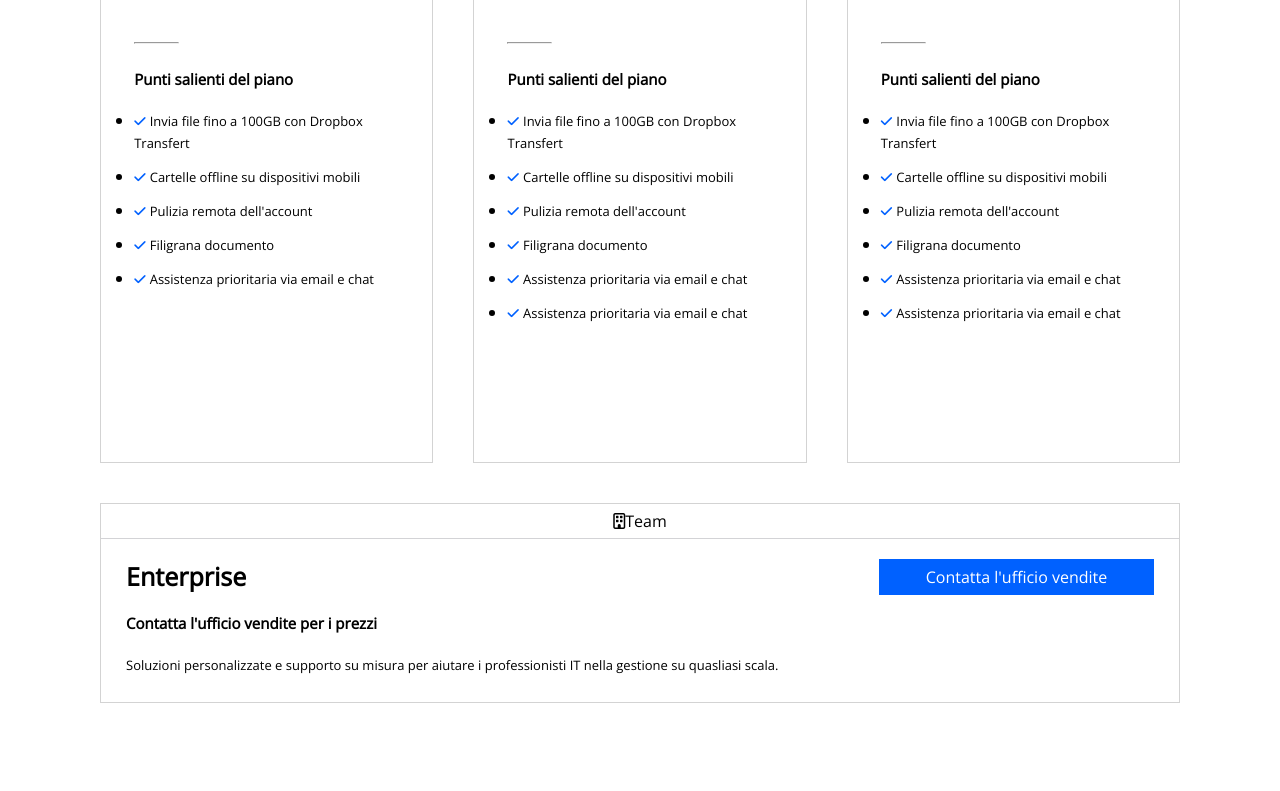
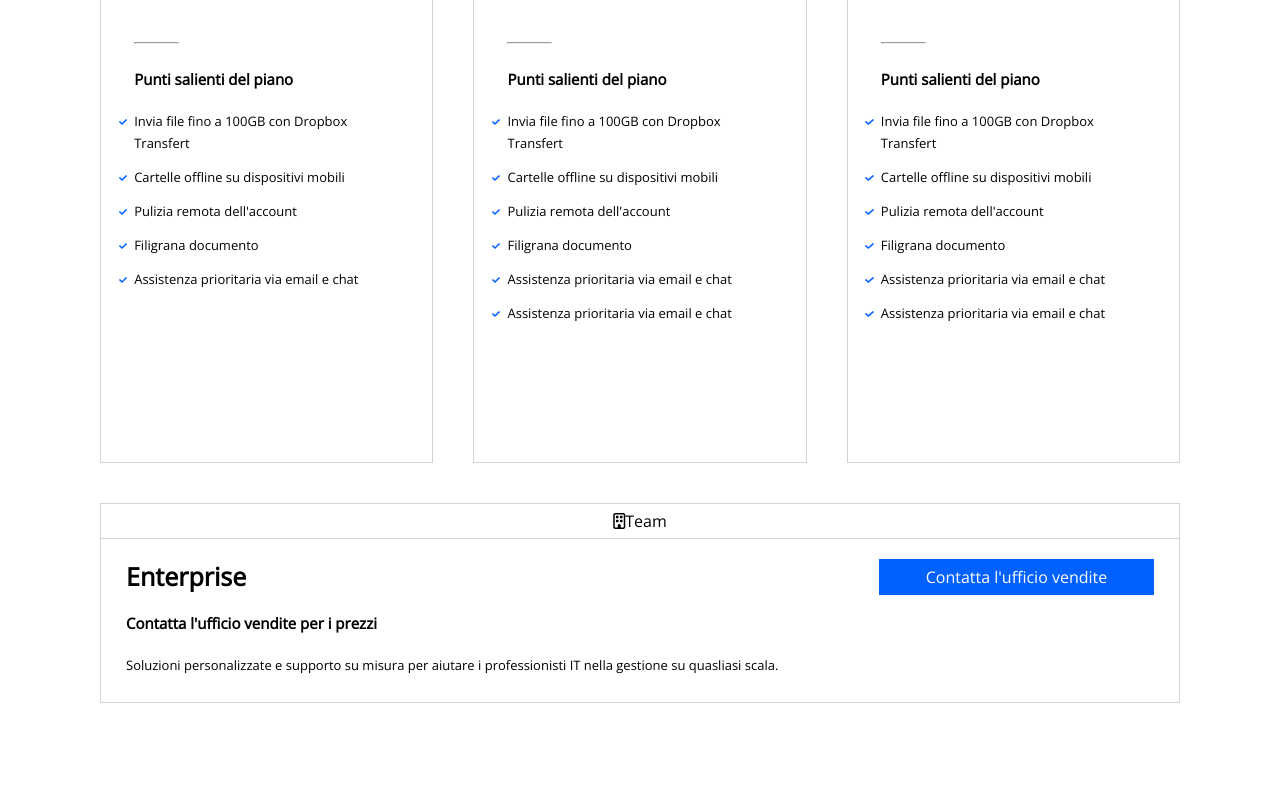
Before and after one commit to marcotrunc/htmlcss-dropbox, a plain HTML site: page index.html in a window 1280 px wide. Shown: the part 1489-2280 px from the top of the page. Drawn offline with nearby package versions, Linux system fonts and the light colour scheme.

Commit message:
edit banner section

```diff
--- a/css/style.css
+++ b/css/style.css
@@ -129,8 +129,9 @@
 }
 
 .col-30 ul{
-    list-style
+    list-style-image:url('../img/check-solid.svg');
     list-style-position: outside;
+
 }
 
 .col-30 li{
@@ -144,9 +145,7 @@
 .column-btn .or{
     display: inline-block;
 }
-.important-point li i{
-    color:#0061ff;
-}
+
 /* Enterpise */
 .enterprise{
     height: 200px;
@@ -216,10 +215,15 @@
     top: 50%;
     left: 50%;
     transform: translate(-50%,-50%);
+    object-fit: contain;
 }
 .banner-column-center img{
     width: 150px;
     height: 75px;
+}
+.banner-square{
+    border: none;
+    transition: border 1s;
 }
 .banner-square:active{
     border: 10px solid whitesmoke;
--- a/index.html
+++ b/index.html
@@ -114,23 +114,18 @@
                                     <h5 class="f-15 mb-20">Punti salienti del piano</h5>
                                     <ul>
                                         <li>
-                                            <i class="fas fa-check"></i>
                                             <span>Invia file fino a 100GB con Dropbox Transfert</span>
                                         </li>
                                         <li>
-                                            <i class="fas fa-check"></i>
                                             <span>Cartelle offline su dispositivi mobili</span>
                                         </li>
                                         <li>
-                                            <i class="fas fa-check"></i>
                                             <span>Pulizia remota dell'account</span>
                                         </li>
                                         <li>
-                                            <i class="fas fa-check"></i>
                                             <span>Filigrana documento</span>
                                         </li>
                                         <li>
-                                            <i class="fas fa-check"></i>
                                             <span>Assistenza prioritaria via email e chat</span>
                                         </li>
                                     </ul>
@@ -179,27 +174,21 @@
                                     <h5 class="f-15 mb-20">Punti salienti del piano</h5>
                                     <ul>
                                         <li>
-                                            <i class="fas fa-check"></i>
                                             <span>Invia file fino a 100GB con Dropbox Transfert</span>
                                         </li>
                                         <li>
-                                            <i class="fas fa-check"></i>
                                             <span>Cartelle offline su dispositivi mobili</span>
                                         </li>
                                         <li>
-                                            <i class="fas fa-check"></i>
                                             <span>Pulizia remota dell'account</span>
                                         </li>
                                         <li>
-                                            <i class="fas fa-check"></i>
                                             <span>Filigrana documento</span>
                                         </li>
                                         <li>
-                                            <i class="fas fa-check"></i>
                                             <span>Assistenza prioritaria via email e chat</span>
                                         </li>
                                         <li>
-                                            <i class="fas fa-check"></i>
                                             <span>Assistenza prioritaria via email e chat</span>
                                         </li>
                                     </ul>
@@ -248,27 +237,21 @@
                                     <h5 class="f-15 mb-20">Punti salienti del piano</h5>
                                     <ul>
                                         <li>
-                                            <i class="fas fa-check"></i>
                                             <span>Invia file fino a 100GB con Dropbox Transfert</span>
                                         </li>
                                         <li>
-                                            <i class="fas fa-check"></i>
                                             <span>Cartelle offline su dispositivi mobili</span>
                                         </li>
                                         <li>
-                                            <i class="fas fa-check"></i>
                                             <span>Pulizia remota dell'account</span>
                                         </li>
                                         <li>
-                                            <i class="fas fa-check"></i>
                                             <span>Filigrana documento</span>
                                         </li>
                                         <li>
-                                            <i class="fas fa-check"></i>
                                             <span>Assistenza prioritaria via email e chat</span>
                                         </li>
                                          <li>
-                                            <i class="fas fa-check"></i>
                                             <span>Assistenza prioritaria via email e chat</span>
                                         </li>
                                     </ul>
```
Also changed, not shown: img/check-solid.svg (added).
